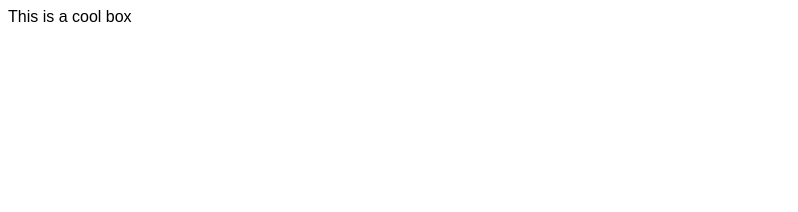
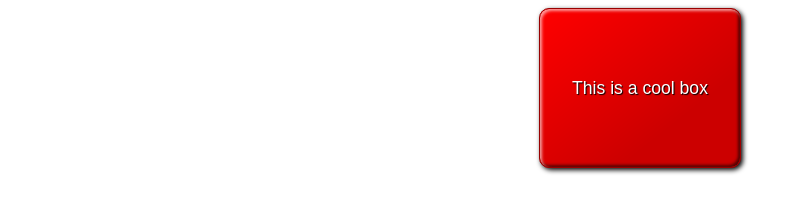
Before and after one commit to KritikaKapri/KritikaKapriINFT_1206_Assignment3, a plain HTML site: page Assignment_2-Part2/Box.html in a window 1280 px wide. Shown: the whole page, without its empty margins (0-798 px from the left). Drawn offline with Linux system fonts and the light colour scheme.

Commit message:
Final Changes
Added Changes to the CSS file

```diff
--- a/Assignment_2-Part2/styles.css
+++ b/Assignment_2-Part2/styles.css
@@ -2,4 +2,32 @@ html {
     font-family: sans-serif;
   }
 
-  /* Your CSS below here */
+  div {
+    /* sizing and position */
+    width: 200px;
+    margin: auto;
+    line-height: 9;
+    /* text */
+    font-size: 1.1rem;
+    /* Since the default font-size is 16px, I guessed that the correct
+    size would be 1.1rem. I set it, then checked it in the dev tools. */
+    text-align: center;
+    color: white;
+    /* Choose a text color which contrasts well with it's background
+    ...again make use of the dev tools! */
+    text-shadow: 1px 1px 1px black;
+    /*border*/
+    border-radius: 10px;
+    border: 1px solid #990000;
+    /* background */
+    background-color: red;
+    background-image: linear-gradient(
+      to top left,
+      rgba(0, 0, 0, 0.2),
+      rgba(0, 0, 0, 0.2) 30%,
+      rgba(0, 0, 0, 0)
+    );
+    /* other effects */
+    box-shadow: inset 2px 2px 3px rgba(255, 255, 255, 0.6),
+      inset -2px -2px 3px rgba(0, 0, 0, 0.6), 2px 2px 5px black;
+  }
```
